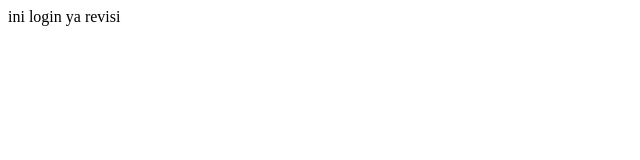
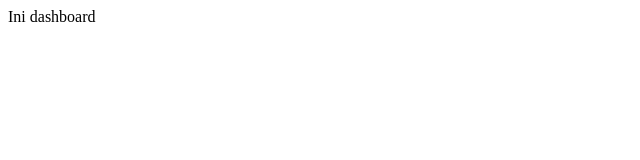
Before and after one commit to strsryw/belajargit2, a plain HTML site: page dashboard.html in a window 1280 px wide. Shown: the full height of the page, 0-640 px from the left. Drawn offline with Linux system fonts and the light colour scheme.

Commit message:
inisiasi dashboard

```diff
--- a/login.html
+++ b/dashboard.html
@@ -8,8 +8,7 @@
 </head>
 
 <body>
-  ini login ya
-  revisi
+  Ini dashboard
 </body>
 
 </html>
```
